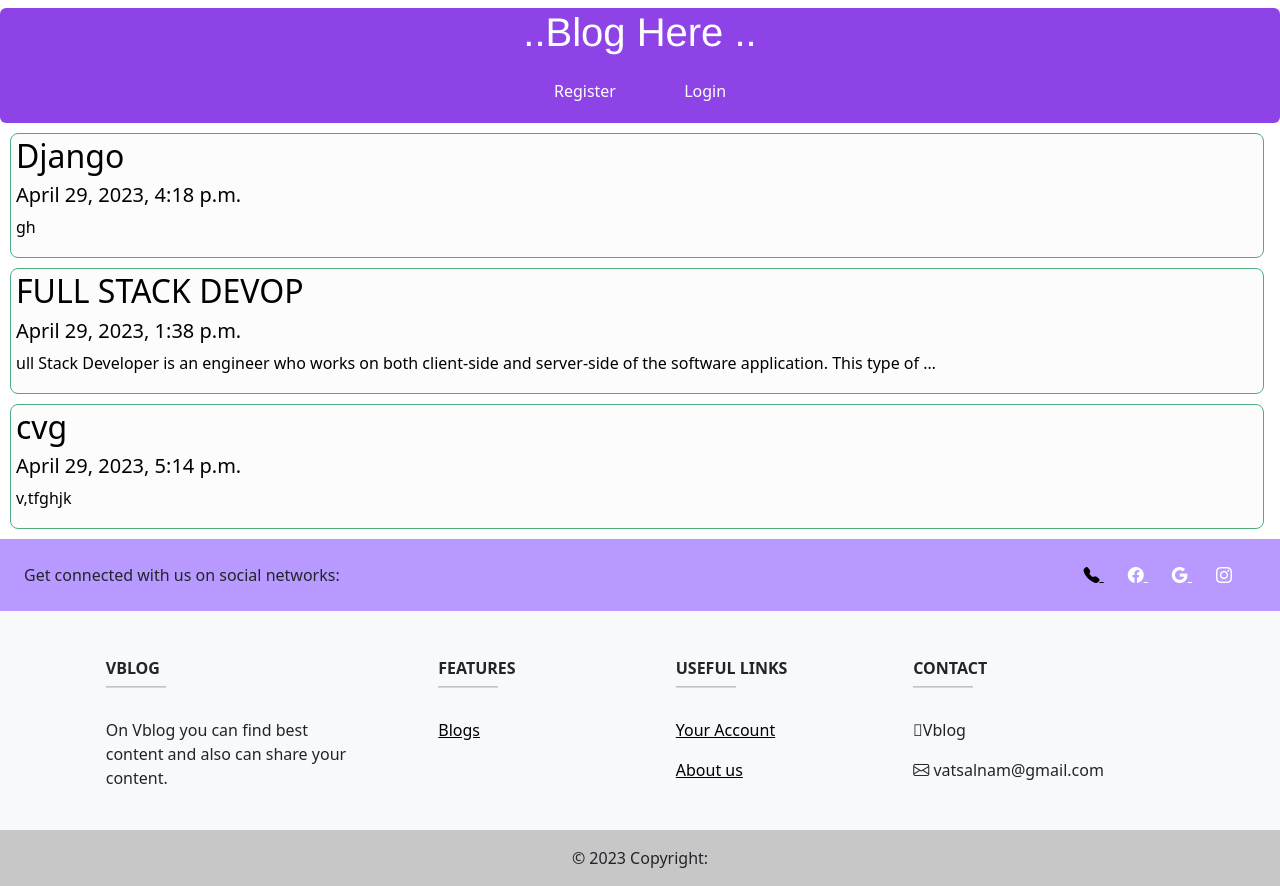
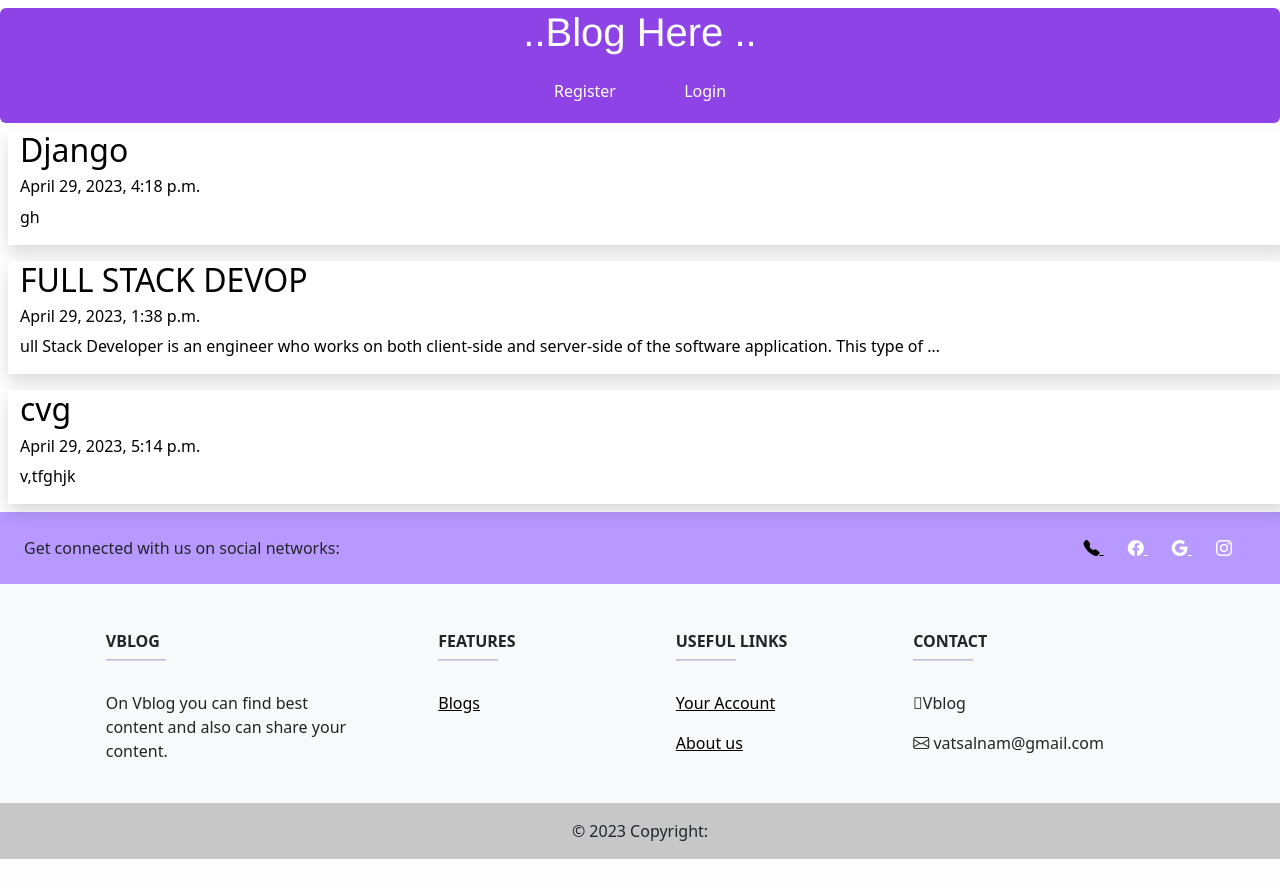
Before and after one commit to vatsal-namdev/Vblog, a Django app: page / in a window 1280 px wide. Shown: the part 60-946 px from the top of the page. After the commit the page ends 919 px from the top, so only its background shows below. Run offline with Django 4.2, Linux system fonts and the light colour scheme; data comes from the database, SQL or seed files in the repository; some libraries are stand-ins or nearby versions.

Commit message:
New Update

```diff
--- a/blogpost/models.py
+++ b/blogpost/models.py
@@ -10,10 +10,16 @@ class posts(models.Model):
     body = RichTextField(blank=True,null=True,max_length=100000)
     author = models.CharField(max_length=1000,blank=True)
     created = models.DateTimeField(default=datetime.now, blank=True)
+    slug = models.SlugField()
     likes = models.ManyToManyField(User, related_name='blog_posts')
 
     def total_likes(self):
         return self.likes.count()
 
+    def __str__(self):
+        return self.title
+
     def get_absolute_url(self):
-        return reverse('post', args=(str(self.pk)))
+        return reverse("core:post", kwargs={
+            'slug':self.slug
+        })
--- a/blogpost/urls.py
+++ b/blogpost/urls.py
@@ -4,15 +4,15 @@ from .views import UpdatePostView, LikeView, UpdateProfileView, DeletePostView
 
 urlpatterns = [
     path('',views.index,name='index'),
-    path('post/<int:pk>',views.post,name='post'),
+    path('post/<slug>',views.post,name='post'),
     path('register',views.register,name='register'),
     path('login',views.login,name='login'),
     path('logout',views.logout,name='logout'),
     path('ad',views.ad,name='ad'),
     path('save',views.save,name='save'),
     path('search',views.search,name='search'),
-    path('post/update/<int:pk>',UpdatePostView.as_view(),name='update'),
-    path('like/<int:pk>', LikeView, name='like'),
-    path('post/<int:pk>/delete',DeletePostView.as_view(),name='delete_post'),
+    path('post/update/<slug>',UpdatePostView.as_view(),name='update'),
+    path('like/<slug>', LikeView, name='like'),
+    path('post/<slug>/delete',DeletePostView.as_view(),name='delete_post'),
     path('update_profile/<slug:username>/<int:pk>',UpdateProfileView.as_view(),name='update_profile')
 ]
--- a/blogpost/views.py
+++ b/blogpost/views.py
@@ -71,8 +71,11 @@ def save(request):
         author = request.POST.get('author')
         created = request.POST.get('created')
 
+        slug = title
+        slug = slug.replace(' ','-')
 
-        sv = posts(author=author,title=title,body=body,created=created)
+
+        sv = posts(author=author,title=title,body=body,created=created,slug=slug)
         sv.save()
         return HttpResponse("Submitted")
 
@@ -102,8 +105,8 @@ class UpdateProfileView(UpdateView):
     fields = ['username','email']
     success_url = reverse_lazy('index')
 
-def LikeView(request, pk):
-    p = get_object_or_404(posts, id=request.POST.get('post_id'))
+def LikeView(request, slug):
+    p = get_object_or_404(posts, slug=request.POST.get('post_id'))
 
     liked = False
     if p.likes.filter(id=request.user.id).exists():
@@ -112,20 +115,22 @@ def LikeView(request, pk):
     else:
         p.likes.add(request.user)
         liked =True
-    return HttpResponseRedirect(reverse('post', args=[str(pk)]))
+    return HttpResponseRedirect(reverse('post', kwargs={
+            'slug':slug
+        }))
 
 def logout(request):
     auth.logout(request)
     return redirect('/')
 
-def post(request, pk):
-    post = posts.objects.get(id=pk)
+def post(request, slug):
+    post = posts.objects.get(slug=slug)
     username = request.user.username
     if username == post.author:
         signal = True
     else:
         signal = False
-    stuff = get_object_or_404(posts, id= pk)
+    stuff = get_object_or_404(posts, slug = slug)
     likes_count = stuff.total_likes()
 
     liked = False
--- a/templates/index.html
+++ b/templates/index.html
@@ -35,23 +35,6 @@
             animation-duration: 4s;
         }
 
-        .box{
-            border: 1px solid rgb(81, 171, 129);
-            border-radius: 8px;
-            /* height: 150px; */
-            width: 98%;
-            padding-left: 5px;
-            padding-top: 3px;
-            padding-right: 0;
-            padding-bottom: 2px;
-            background: rgb(252, 252, 252);
-            margin: 10px 0 10px 10px;
-            align-self: center;
-            transition: all;
-        }
-        .box:hover{
-            transform: scale(1.004);
-        }
 
             .navbar-brand{
                 float: left;
@@ -175,16 +158,21 @@
 
     </div>
 
-    {% for p in post reversed%}
-    <div class="box">
-       <a style="text-decoration: none; color: black;" href="/post/{{p.id}}">
-        <h2>{{p.title|truncatewords:10}}</h2>
-        <h5>{{p.created}}</h5>
-        <p>{{p.body|truncatewords:20|safe}}</p>
-       </a>
 
-    </div>
-    {% endfor %}
+    <div class="container-fluid">
+      <div class="row">
+          {% for p in post reversed%}
+          <div class="col-12 m-2 bg-white shadow">
+              <a style="text-decoration: none; color: black;" href="/post/{{p.slug}}">
+                  <h2>{{p.title|truncatewords:10}}</h2>
+                  <h6>{{p.created}}</h6>
+                  <p>{{p.body|truncatewords:20|safe}}</p>
+                 </a>
+          </div>
+          {% endfor %}
+      </div>
+  </div>
+
     <footer>
         <div class="bg-light">
             <section
```
Also changed, not shown: templates/post.html (+5 -5 lines), templates/search.html (+9 -22 lines), blogpost/migrations/0004_posts_slug.py (added).
